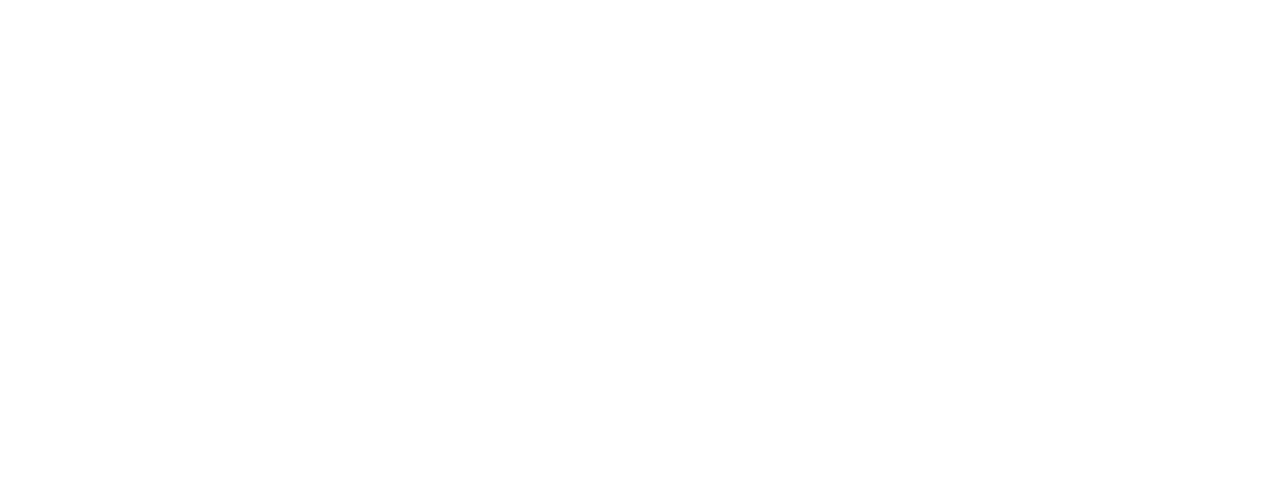
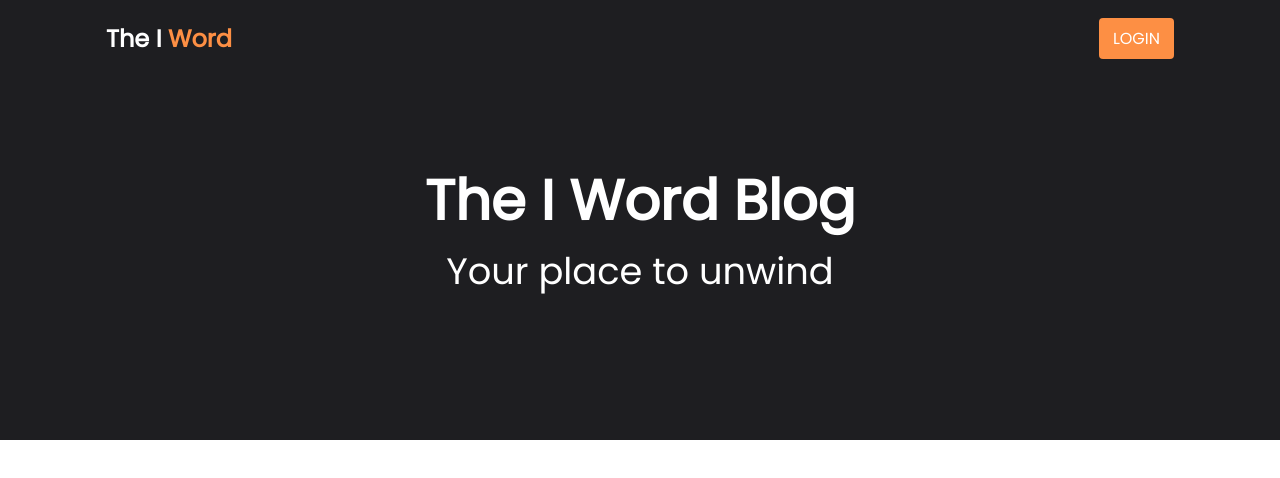
Before and after one commit to Greytiger23/blog_project, a plain HTML site: page index.html in a window 1280 px wide. Drawn offline with nearby package versions, Linux system fonts and the light colour scheme.

Commit message:
made a html page and css

```diff
--- /dev/null
+++ b/home.css
@@ -0,0 +1,107 @@
+/* Google Fonts */
+@import url('https://fonts.googleapis.com/css2?family=Poppins&display=swap');
+*{
+    font-family: "Poppins", sans-serif;
+    margin: 0;
+    padding: 0;
+    scroll-behavior: smooth;
+    scroll-padding-top: 2rem;
+    box-sizing: border-box;
+}
+
+/* Variables */
+:root{
+    --container-color: #1e1e21;
+    --second-color: #fd8f44;
+    --text-color: #172317;
+    --bg-color: #fff;
+}
+
+::selection{
+    color: var(--bg-color);
+    background: var(--second-color);
+}
+
+a{
+    text-decoration: none;
+}
+
+li{
+   list-style: none;
+}
+
+img{
+    width: 100%;
+}
+
+section{
+    padding: 3rem 0 2rem;
+}
+
+.container{
+   max-width: 1068px;
+   margin: auto;
+   width: 100%;
+}
+
+/* Header */
+header{
+    position: fixed;
+    top: 0;
+    left: 0;
+    width: 100%;
+    z-index: 200;
+}
+
+.nav{
+    display: flex;
+    align-items: center;
+    justify-content: space-between;
+    padding: 18px 0;
+}
+
+.logo{
+    font-size: 1.5rem;
+    font-weight: 600;
+    color: var(--bg-color);
+}
+
+.logo span{
+    color: var(--second-color);
+}
+
+.login{
+    padding: 8px 14px;
+    text-transform: uppercase;
+    font-weight: 500;
+    border-radius: 4px;
+    background: var(--second-color);
+    color: var(--bg-color);
+}
+
+.login:hover{
+    background: hsl(24, 98%, 58%);
+    transition: 0.3s;
+}
+
+.home{
+    width: 100%;
+    min-height: 440px;
+    background: var(--container-color);
+    display: grid;
+    justify-content: center;
+    align-items: center;
+}
+
+.home-text{
+    color: var(--bg-color);
+    text-align: center;
+}
+
+.home-title{
+    font-size: 3.5rem;
+}
+
+.home-subtitle{
+    font-size: 2.3rem;
+}
--- a/index.html
+++ b/index.html
@@ -4,8 +4,28 @@
     <meta charset="UTF-8">
     <meta name="viewport" content="width=device-width, initial-scale=1.0">
     <title>The I Word</title>
+    <!-- Link to css -->
+    <link rel="stylesheet" href="home.css">
+    <!-- Box icons -->
+    <link href='https://unpkg.com/boxicons@2.1.4/css/boxicons.min.css' rel='stylesheet'>
 </head>
 <body>
-
+    <!-- Header -->
+    <header>
+        <div class="nav container">
+            <a href="#" class="logo">The I<span> Word</span></a>
+        <!-- Login btn -->
+            <a href="#" class="login">Login</a>
+        </div>
+     </header>
+    <!-- Home -->
+    <section class="home" id="home">
+        <div class="home-text container">
+            <h2 class="home-title">The I Word Blog</h2>
+            <span class="home-subtitle">Your place to unwind</span>
+        </div>
+    </section>
+    <!-- Link to js -->
+     <script src="script.js"></script>
 </body>
 </html>
```
